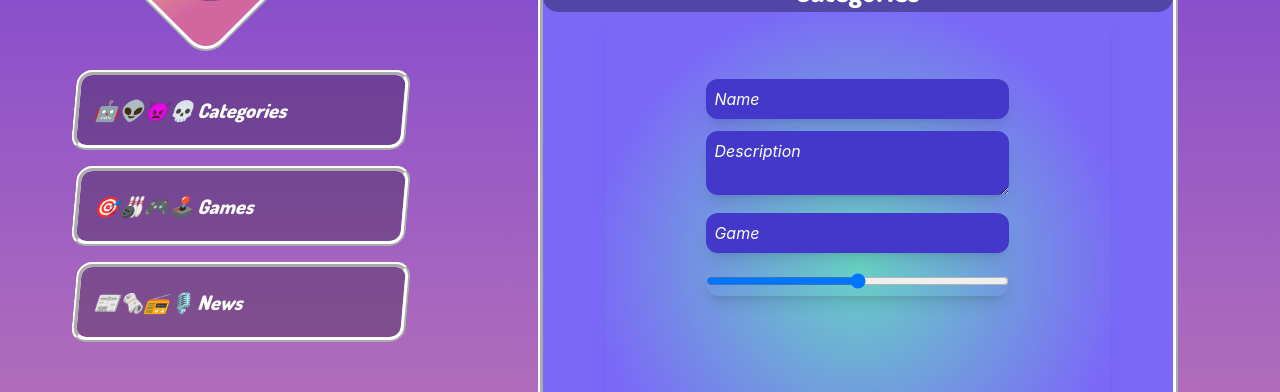
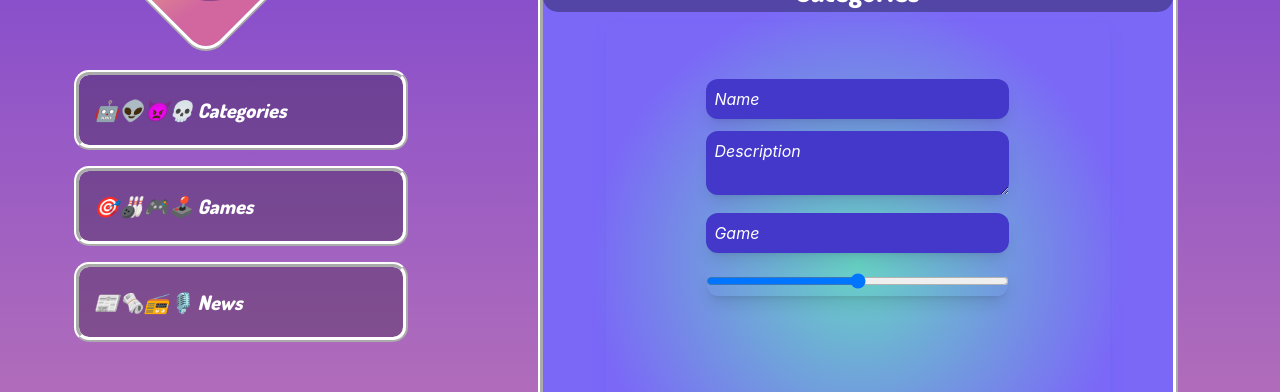
Before and after one commit to brahidev/new-universe, a Next.js app: page /dashboard in a window 1280 px wide. Shown: the part 199-591 px from the top of the page. Built offline with nearby package versions, Linux system fonts and the light colour scheme.

Commit message:
AdjustMovementBtnsDashboard

```diff
--- a/components/Menu/menu.module.css
+++ b/components/Menu/menu.module.css
@@ -59,11 +59,6 @@
     font-family: 'Dosis extra bold';
     color: #fff;
     border-radius: 0 15px 15px 0;
-    -webkit-transform: skew(355deg);
-    -moz-transform: skew(355deg);
-    -ms-transform: skew(355deg);
-    -o-transform: skew(355deg);
-    transform: skew(355deg);
     z-index: 0;
 }
 
```
